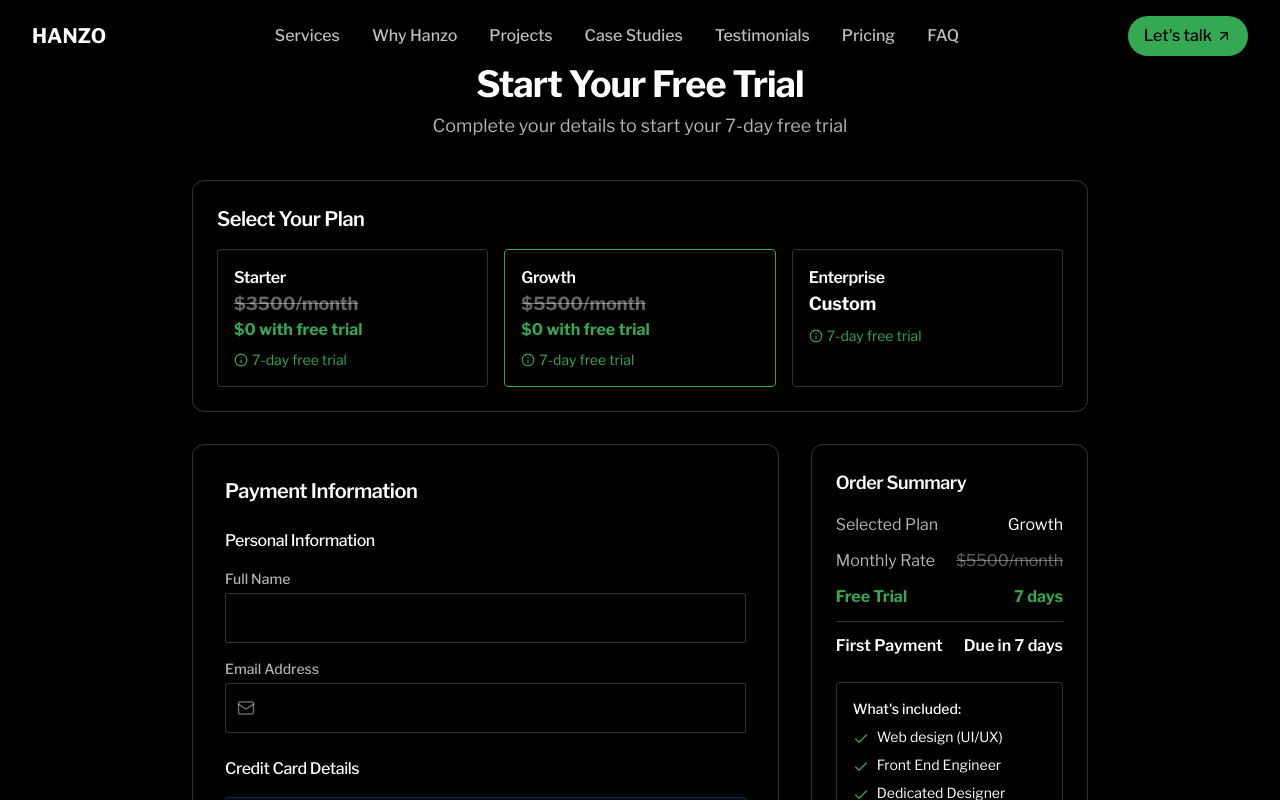
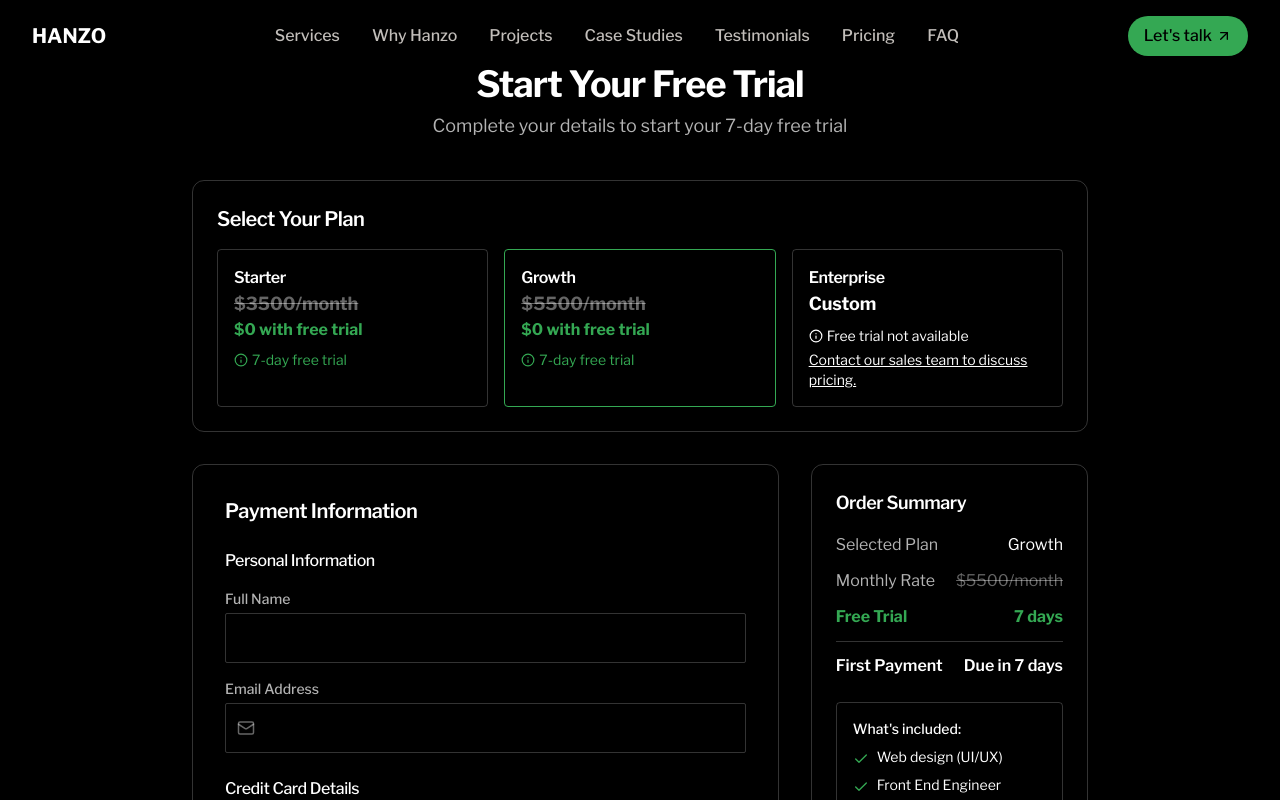
Before and after one commit to hanzoai/agency, a React (Vite) app: page /subscribe in a window 1280 px wide. Shown: the top 800 px of the page. Built offline with nearby package versions, Linux system fonts and the light colour scheme.

Commit message:
Disable Enterprise plan free trial
Disables the selection of the Enterprise plan during the free trial signup process. Adds a message indicating that the free trial is not available for the Enterprise plan and provides a link to contact the sales team for pricing information.

```diff
--- a/src/pages/Subscribe.tsx
+++ b/src/pages/Subscribe.tsx
@@ -1,3 +1,4 @@
+
 import { useState, useEffect } from 'react';
 import { useNavigate } from 'react-router-dom';
 import { useToast } from "@/hooks/use-toast";
@@ -5,6 +6,12 @@ import { CreditCard, Mail, Lock, Tag, Check, Info } from 'lucide-react';
 import { Button } from '@/components/ui/button';
 import Navbar from '@/components/Navbar';
 import Footer from '@/components/Footer';
+import {
+  Tooltip,
+  TooltipContent,
+  TooltipProvider,
+  TooltipTrigger,
+} from "@/components/ui/tooltip";
 
 const starterFeatures = [
   "Web design (UI/UX)",
@@ -163,8 +170,8 @@ const Subscribe = () => {
                 {Object.entries(plans).map(([key, plan]) => (
                   <div
                     key={key}
-                    onClick={() => setSelectedPlan(key)}
-                    className={`border p-4 rounded-lg cursor-pointer transition-all bg-transparent ${
+                    onClick={() => key !== 'enterprise' && setSelectedPlan(key)}
+                    className={`border p-4 rounded-lg ${key !== 'enterprise' ? 'cursor-pointer' : 'cursor-default'} transition-all bg-transparent ${
                       selectedPlan === key
                         ? 'border-accent bg-accent/10'
                         : 'border-white/20 hover:border-white/50'
@@ -181,11 +188,28 @@ const Subscribe = () => {
                     ) : (
                       <p className="text-lg font-bold text-white">{plan.price}</p>
                     )}
-                    <p className="text-sm text-accent mt-2">
-                      <span className="flex items-center gap-1">
-                        <Info size={14} />
-                        7-day free trial
-                      </span>
+                    <p className="text-sm mt-2">
+                      {key !== 'enterprise' ? (
+                        <span className="flex items-center gap-1 text-accent">
+                          <Info size={14} />
+                          7-day free trial
+                        </span>
+                      ) : (
+                        <>
+                          <span className="flex items-center gap-1 text-white">
+                            <Info size={14} />
+                            Free trial not available
+                          </span>
+                          <a
+                            href="https://calendar.app.google/dHbVXQP6g7GvB6fj9"
+                            target="_blank"
+                            rel="noopener noreferrer"
+                            className="text-white underline mt-1 block hover:text-accent transition-colors"
+                          >
+                            Contact our sales team to discuss pricing.
+                          </a>
+                        </>
+                      )}
                     </p>
                   </div>
                 ))}
```
